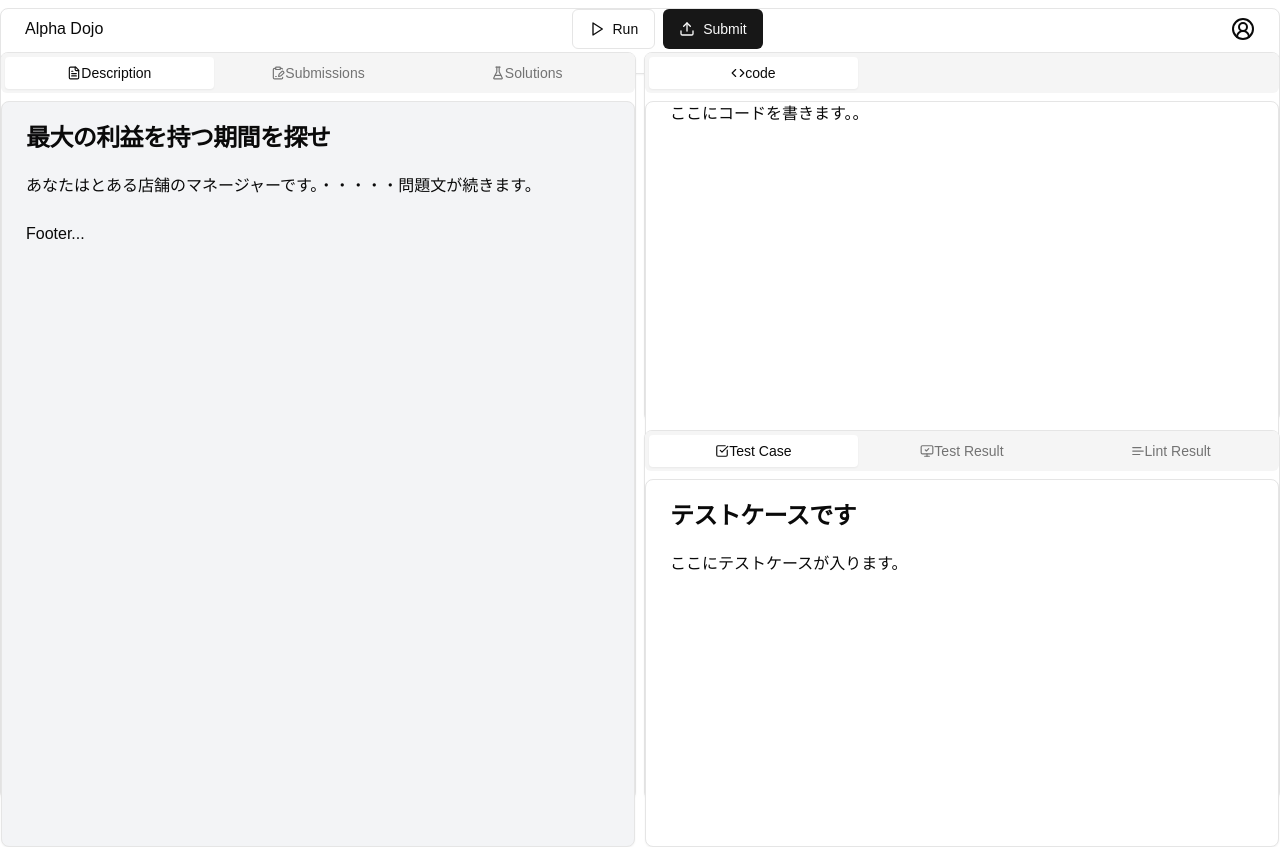
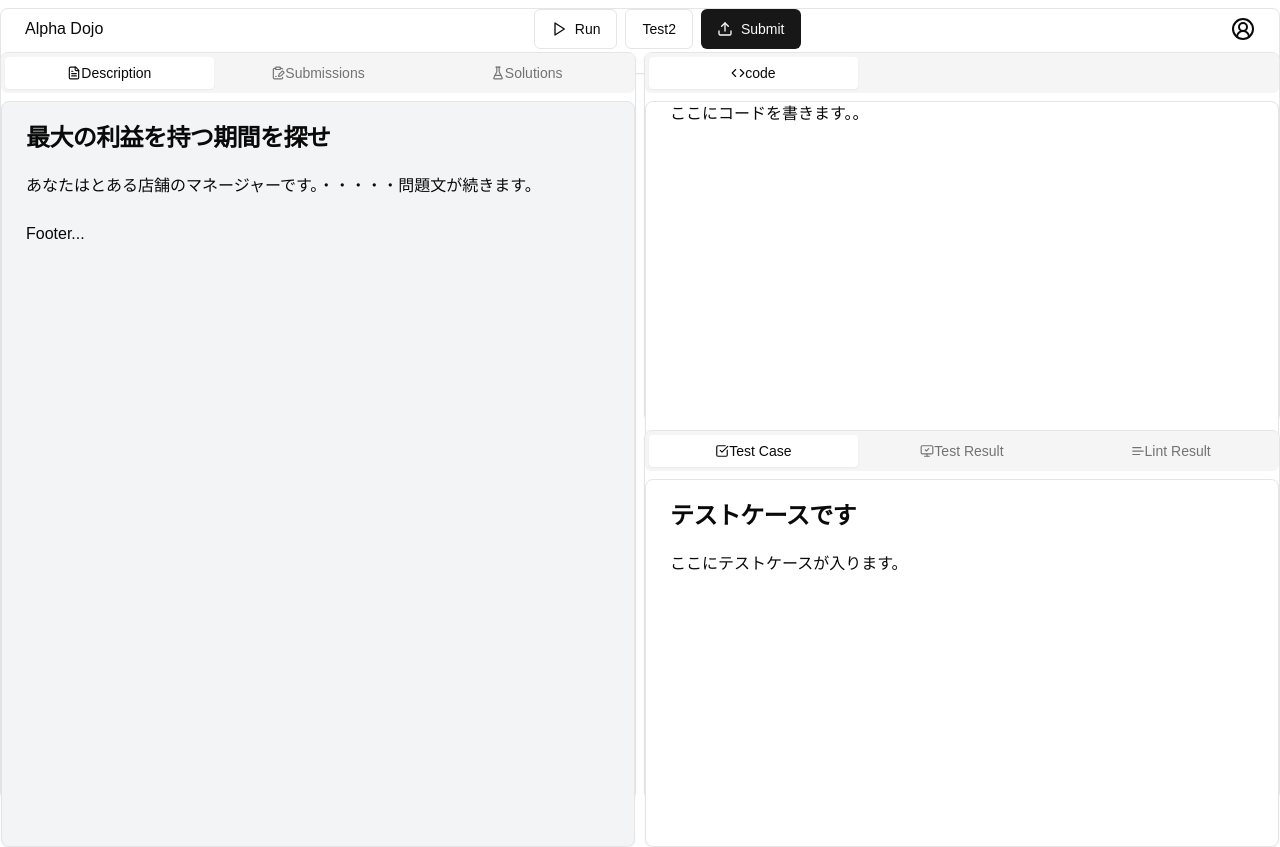
Before and after one commit to Greek-Academy/alpha-dojo-v2, a Next.js app: page / in a window 1280 px wide. Built offline with nearby package versions, Linux system fonts and the light colour scheme.

Commit message:
primary-buttonを追加しました

```diff
--- /dev/null
+++ b/app/components/primary-button.tsx
@@ -0,0 +1,12 @@
+import { Button } from "@/components/ui/button";
+
+interface IButtonInfo {
+    onClick: (e: React.FormEvent) => void;
+    title: string;
+}
+
+export function PrimaryButton(props: IButtonInfo){
+    return(
+        <Button variant="outline" onClick={props.onClick}>{props.title}</Button>
+    )
+}
--- a/app/layout/header.tsx
+++ b/app/layout/header.tsx
@@ -1,6 +1,7 @@
 import { Button } from "@/components/ui/button";
 import { Card, CardContent, CardHeader } from "@/components/ui/card"
 import { CircleUserRound, Play, Upload } from "lucide-react";
+import { PrimaryButton } from "../components/primary-button";
 
 export const Header = () => {
     return (
@@ -11,6 +12,7 @@ export const Header = () => {
                         <div className="items-center">Alpha Dojo</div>
                         <div className="flex gap-2">
                             <Button variant="outline"><Play />Run</Button>
+                            <PrimaryButton title="Test2" onClick={()=>{alert("success")}}></PrimaryButton>
                             <Button><Upload />Submit</Button>
                         </div>
                         <div className="items-center"><CircleUserRound size="24" /></div>
--- a/package.json
+++ b/package.json
@@ -17,9 +17,9 @@
     "class-variance-authority": "^0.7.0",
     "clsx": "^2.1.1",
     "lucide-react": "^0.454.0",
-    "next": "15.0.2",
-    "react": "19.0.0-rc-02c0e824-20241028",
-    "react-dom": "19.0.0-rc-02c0e824-20241028",
+    "next": "^15.0.2",
+    "react": "^19.0.0-rc-02c0e824-20241028",
+    "react-dom": "^19.0.0-rc-02c0e824-20241028",
     "tailwind-merge": "^2.5.4",
     "tailwindcss-animate": "^1.0.7"
   },
```
Also changed, not shown: 1 other file (tests, documents, lock files or other folders).
